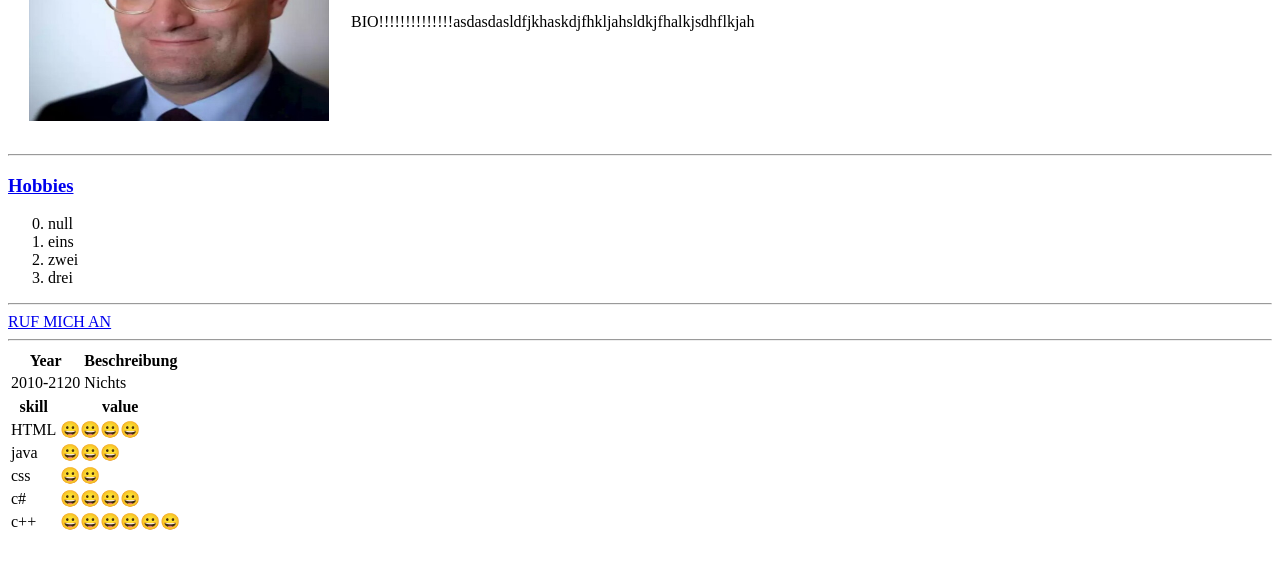
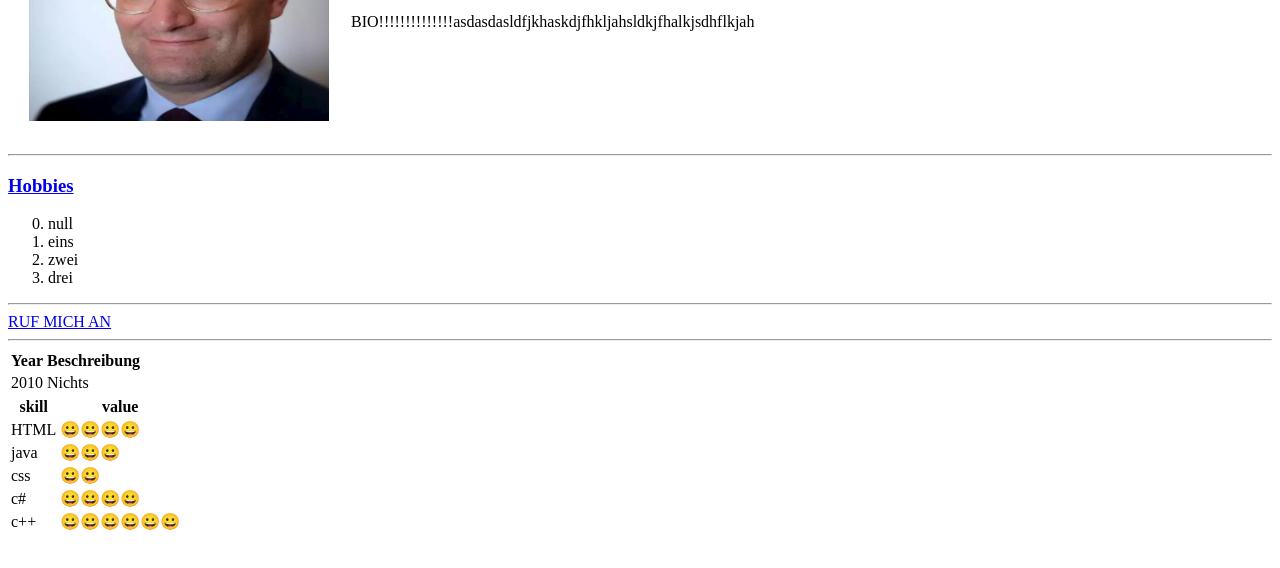
Before and after one commit to voRmui/voRmui, a plain HTML site: page index.html in a window 1280 px wide. Shown: the part 208-776 px from the top of the page. Drawn offline with Linux system fonts and the light colour scheme.

Commit message:
Update index.html

```diff
--- a/index.html
+++ b/index.html
@@ -40,7 +40,7 @@
     </thead>
     <tbody>
       <tr>
-        <td>2010-2120</td>
+        <td>2010</td>
         <td>Nichts</td>
     </tbody>
     <tfoot>
```
